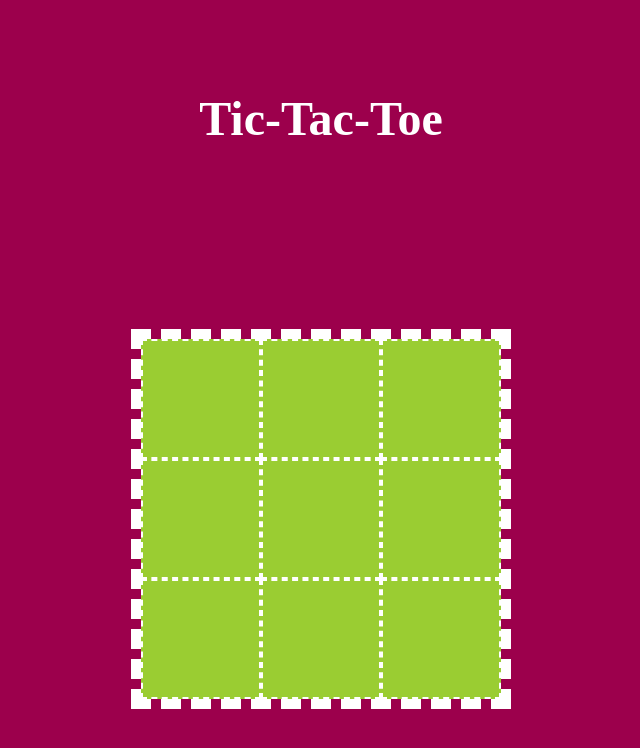
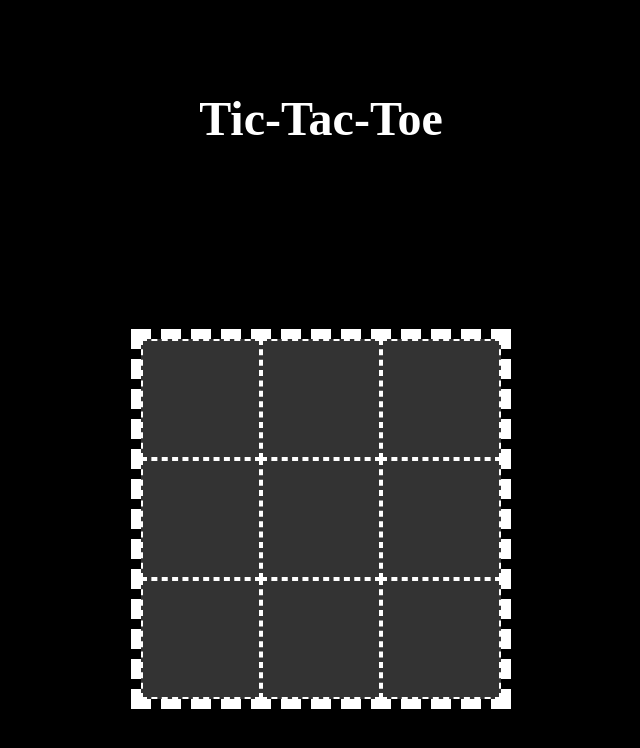
Before and after one commit to lucky-KRMU/tic-tac-toe-vanilla-js, a plain HTML site: page index.html in a window 1280 px wide. Shown: the whole page, without its empty margins (319-959 px from the left). Drawn offline with Linux system fonts and the light colour scheme; a web font is replaced by a local one.

Commit message:
update ui

```diff
--- a/style.css
+++ b/style.css
@@ -7,6 +7,7 @@
 
 h1{
     font-size: 3rem;
+    text-shadow: 5px 10px 15px black;
 }
 
 #win{
@@ -15,7 +16,9 @@ h1{
 }
 
 body{
-    background-color: rgb(156, 0, 76);
+    /* background-color: rgb(156, 0, 76); */
+    /* background: linear-gradient(salmon,red); */
+    background-color: #000;
     height: 100vh;
     width: 100vw;
     display: flex;
@@ -37,7 +40,9 @@ body{
 button{
     height: 15vmin;
     width: 15vmin;
-    background-color: yellowgreen;
+    /* background-color: yellow; */
+    /* background: linear-gradient(yellow,yellowgreen,yellow); */
+    background-color: #333333;
     font-size: 2rem;
     font-weight: 900;
     /* box-sizing: border-box; */
```
